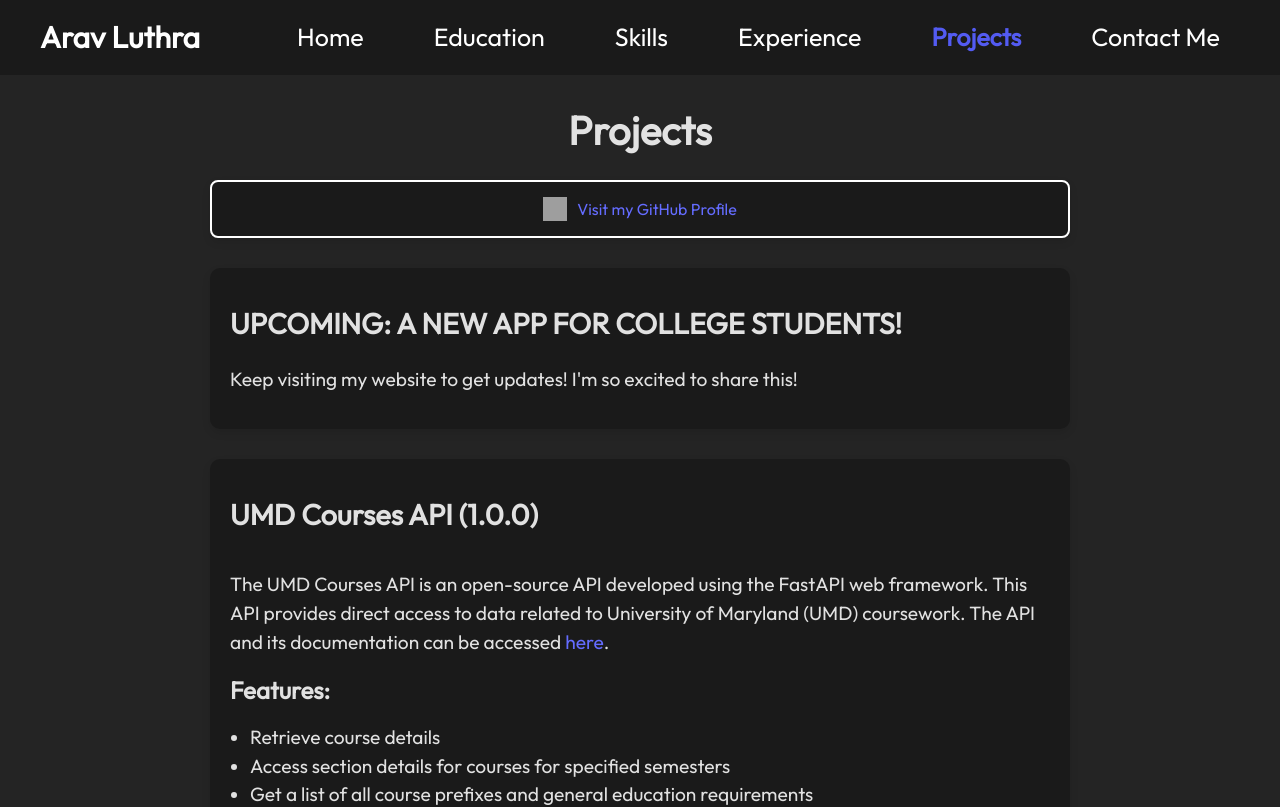
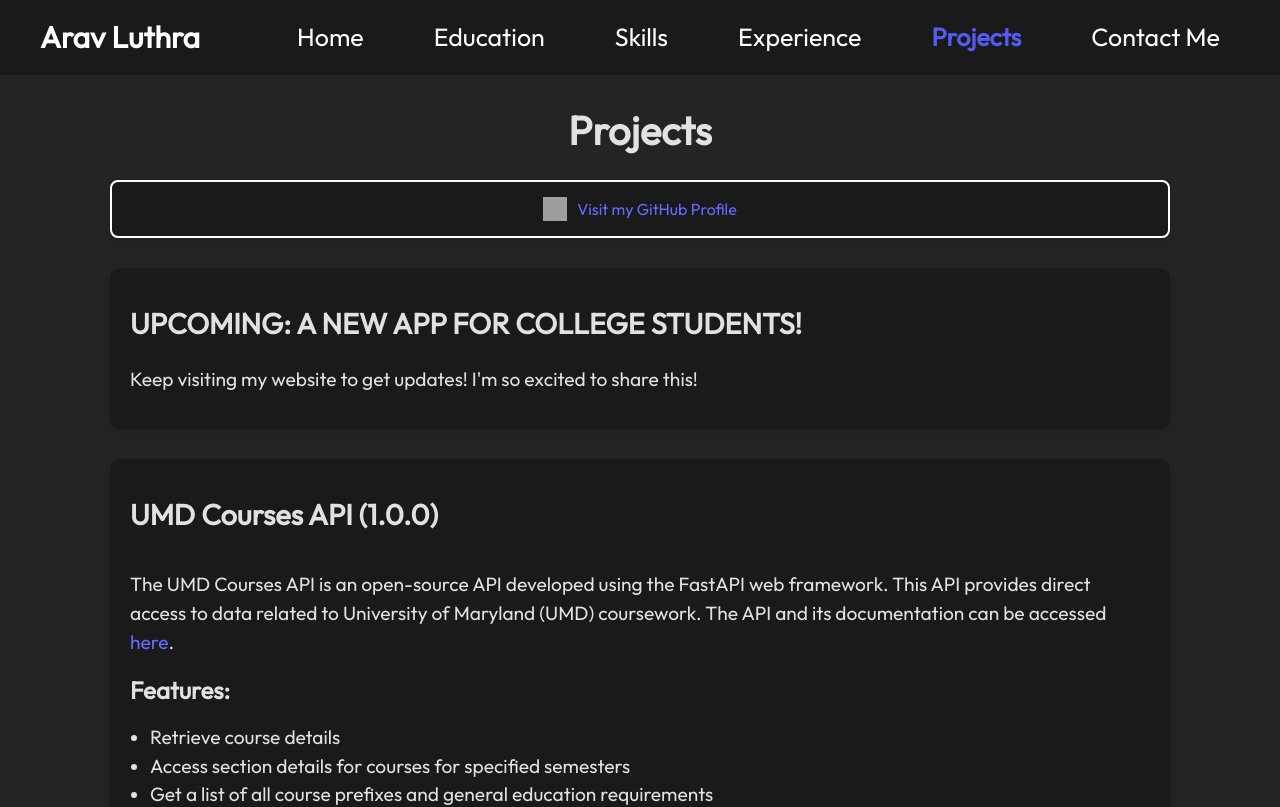
Before and after one commit to aluthra23/personal-website, a React (Vite) app: page /personal-website/projects in a window 1280 px wide. Shown: the top 807 px of the page. Built offline with nearby package versions, Linux system fonts and the light colour scheme; grey boxes are pictures that could not be loaded.

Commit message:
made projects page longer

```diff
--- a/src/components/projects/projects.css
+++ b/src/components/projects/projects.css
@@ -20,7 +20,7 @@
 }
 
 .projects-content {
-  max-width: 900px;
+  max-width: 1100px;
   padding: 20px;
 }
 
```
